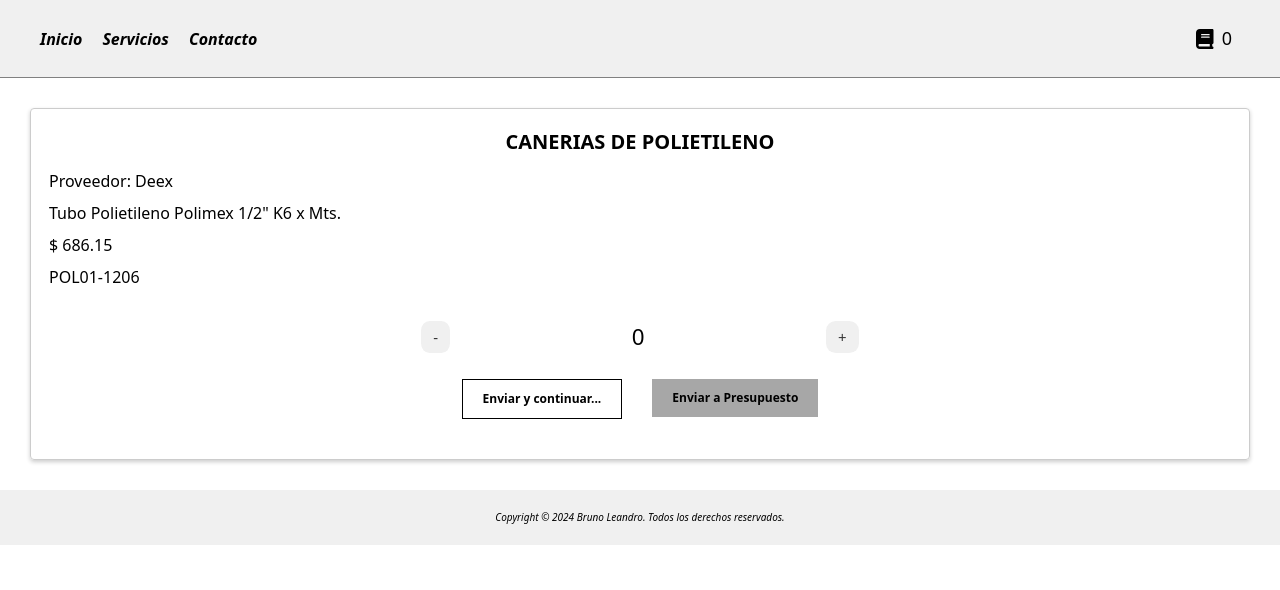
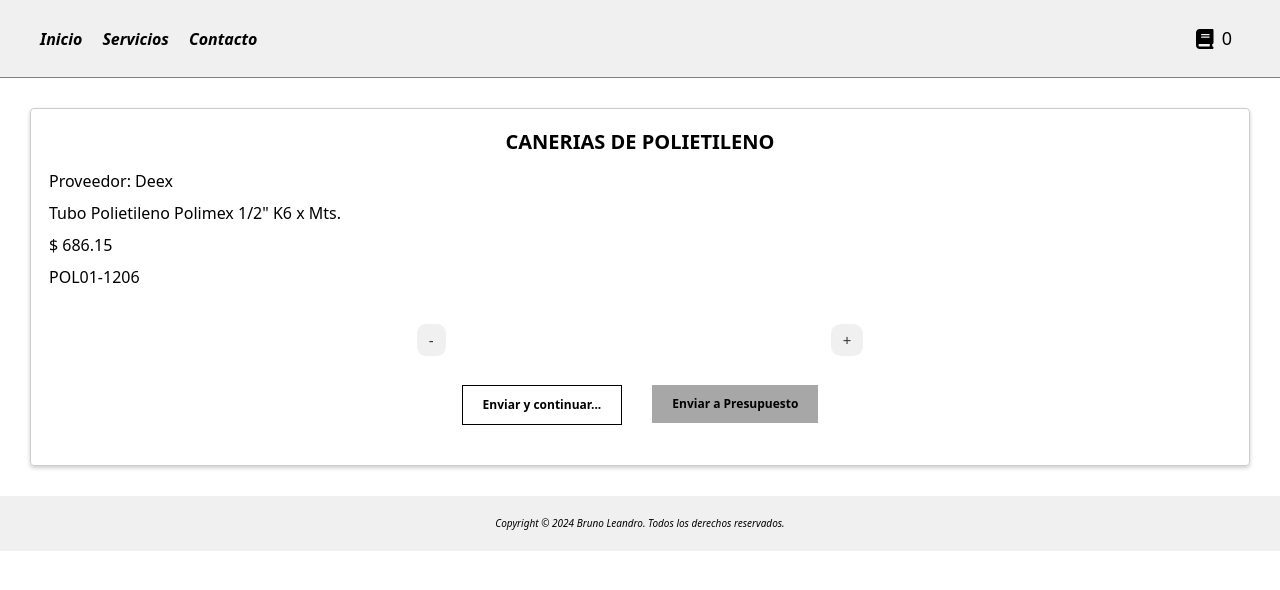
Before and after one commit to dmbruno/AQUA, a React (Create React App) app: page /producto/1 in a window 1280 px wide. Shown: the top 590 px of the page. Built offline with nearby package versions, Linux system fonts and the light colour scheme.

Commit message:
fix count and pFinal

```diff
--- a/src/componentes/Contador.css
+++ b/src/componentes/Contador.css
@@ -31,6 +31,9 @@
 .counter-value {
     margin: 0 20px;
     font-size: 1.4rem;
+    width: 40px;
+    align-items: center;
+    border: none;
 
 }
 
--- a/src/componentes/Contador.jsx
+++ b/src/componentes/Contador.jsx
@@ -40,11 +40,23 @@ const Contador = ({ item }) => {
         navigate('/insumos');
     };
 
+    const handleInputChange = (event) => {
+        const value = parseInt(event.target.value);
+        if (!isNaN(value)) {
+            setCount(value);
+        }
+    };
+
     return (
         <div className="counter-container">
             <div className="counter">
                 <button onClick={decrement} className="counter-btn">-</button>
-                <span className="counter-value">{count}</span>
+                <input
+                    type="number"
+                    className="counter-value"
+                    value={count}
+                    onChange={handleInputChange}
+                />
                 <button onClick={increment} className="counter-btn">+</button>
             </div>
             <div className='container-btn'>
--- a/src/componentes/Presupuesto.jsx
+++ b/src/componentes/Presupuesto.jsx
@@ -9,6 +9,8 @@ import { faTrash } from '@fortawesome/free-solid-svg-icons';
 const Presupuesto = () => {
     const { PresupuestoItem, removeFromCart } = useContext(PresupuestoContext);
 
+    const rentabilidad = 2
+
 
     const calcularTotalPresupuesto = () => {
         let total = 0;
@@ -16,7 +18,7 @@ const Presupuesto = () => {
 
             const precioLimpio = item.precio.replace('$', '').trim();
             const precioNumerico = parseFloat(precioLimpio.replace(',', ''));
-            total += precioNumerico * item.cantidad;
+            total += (precioNumerico * item.cantidad) * rentabilidad;
         });
         return total.toFixed(2);
     };
```
